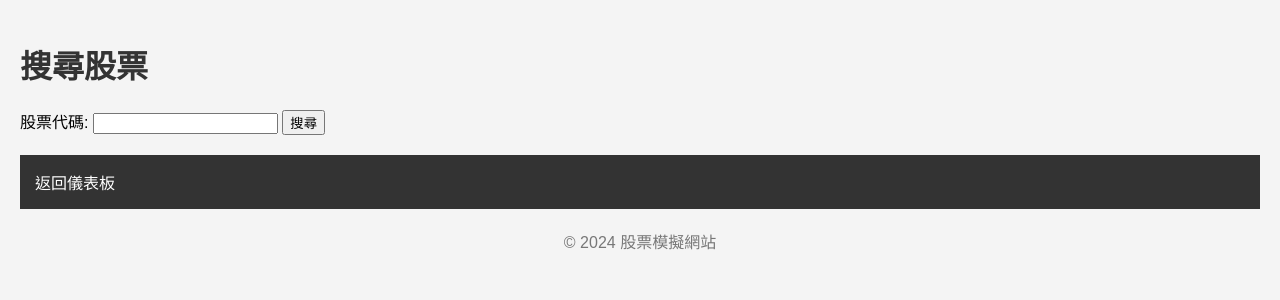
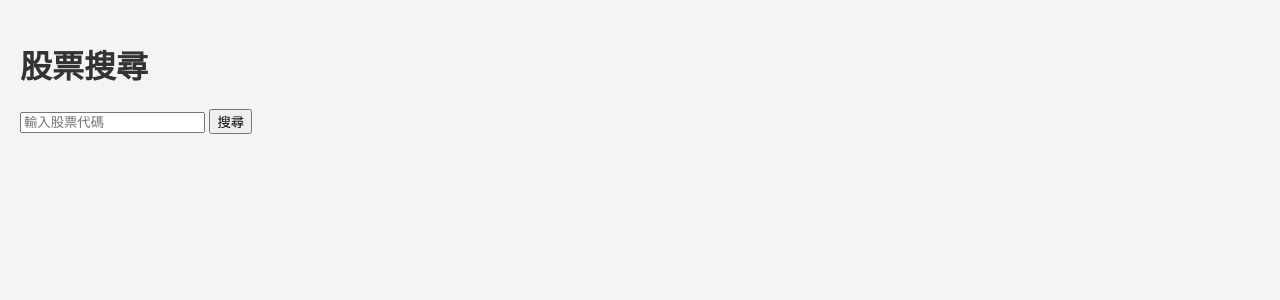
Before and after one commit to oinktech/StockSim, a Flask app: page /stock_search in a window 1280 px wide. Shown: the top 300 px of the page. Run offline with Flask 2, Linux system fonts and the light colour scheme; the visitor is signed in with stand-in values (Sample User, id 1).

Commit message:
Update stock_search.html

```diff
--- a/templates/stock_search.html
+++ b/templates/stock_search.html
@@ -1,37 +1,33 @@
+<!-- templates/stock_search.html -->
 <!DOCTYPE html>
 <html lang="zh-Hant">
 <head>
     <meta charset="UTF-8">
-    <title>搜尋股票</title>
+    <title>股票搜尋</title>
     <link rel="stylesheet" href="{{ url_for('static', filename='style.css') }}">
 </head>
 <body>
-    <h1>搜尋股票</h1>
-    <form method="POST">
-        <label for="stock_symbol">股票代碼:</label>
-        <input type="text" name="stock_symbol" required>
-        <button type="submit">搜尋</button>
-    </form>
+    <div class="container">
+        <h1>股票搜尋</h1>
+        <form method="POST" action="{{ url_for('stock_search') }}">
+            <input type="text" name="stock_symbol" placeholder="輸入股票代碼" required>
+            <button type="submit">搜尋</button>
+        </form>
 
-    {% if stock_data %}
-        <h2>股票信息</h2>
-        <p>當前價格: {{ stock_data.c }}</p>
-        <p>開盤價格: {{ stock_data.o }}</p>
-        <p>最高價格: {{ stock_data.h }}</p>
-        <p>最低價格: {{ stock_data.l }}</p>
-        <form method="POST" action="{{ url_for('buy_stock') }}">
-            <input type="hidden" name="stock_symbol" value="{{ request.form['stock_symbol'] }}">
-            <label for="quantity">數量:</label>
-            <input type="number" name="quantity" required>
-            <button type="submit">購買股票</button>
-        </form>
-    {% endif %}
+        {% if error %}
+        <div class="error">{{ error }}</div>
+        {% endif %}
 
-    <nav>
-        <a href="{{ url_for('dashboard') }}">返回儀表板</a>
-    </nav>
-    <footer>
-        <p>&copy; 2024 股票模擬網站</p>
-    </footer>
+        {% if stock_data %}
+        <div class="stock-info">
+            <h2>{{ request.form['stock_symbol'].upper() }} 股票資訊</h2>
+            <p>目前價格: {{ stock_data.c }} USD</p>
+            <p>開盤價格: {{ stock_data.o }} USD</p>
+            <p>最高價格: {{ stock_data.h }} USD</p>
+            <p>最低價格: {{ stock_data.l }} USD</p>
+            <p>昨日收盤價: {{ stock_data.pc }} USD</p>
+        </div>
+        {% endif %}
+    </div>
 </body>
 </html>
```
